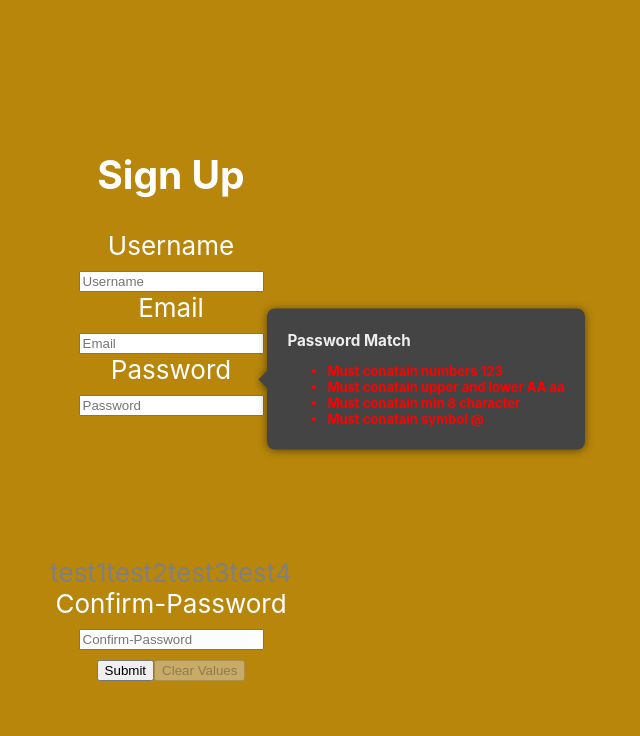
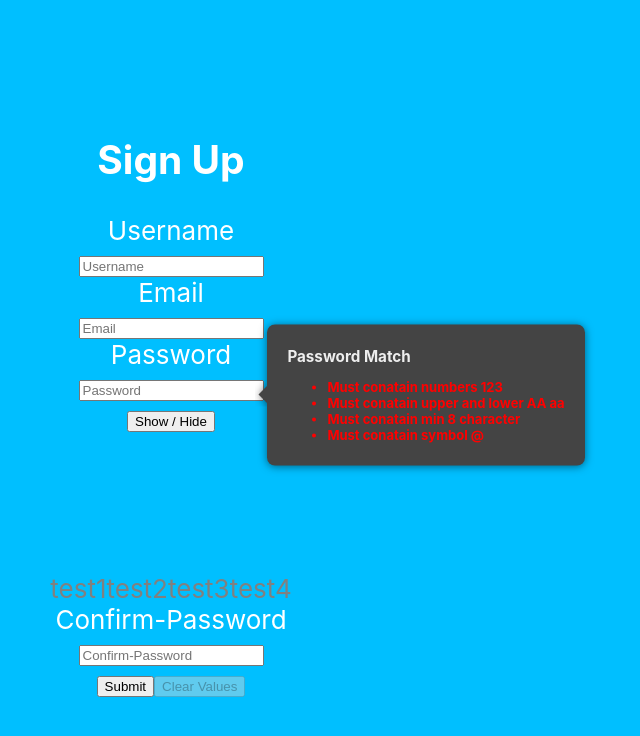
Before and after one commit to sumit1523/redux-form-with-password-strength, a React (Create React App) app: page / in a window 1280 px wide. Shown: the top 736 px of the page, without its empty margins (469-1109 px from the left). Built offline with nearby package versions, Linux system fonts and the light colour scheme.

Commit message:
Added password  show/hide features

```diff
--- a/src/App.css
+++ b/src/App.css
@@ -9,7 +9,7 @@
 }
 
 .App-header {
-  background-color: darkgoldenrod;
+  background-color: deepskyblue;
   min-height: 100vh;
   display: flex;
   flex-direction: column;
--- a/src/PasswordStrengthMeter.js
+++ b/src/PasswordStrengthMeter.js
@@ -15,7 +15,7 @@
     }
     let barLength = 0;
     Object.entries(colorBar).forEach(entry => {
-      if (entry[1] == true) {
+      if (entry[1] === true) {
         barLength += 1;
       }
     });
--- a/src/SyncValidationForm.js
+++ b/src/SyncValidationForm.js
@@ -21,6 +21,7 @@
   constructor(props) {
     super(props);
     this.state = {
+      hidden: true,
       colorBar: {
         length: false,
         character: false,
@@ -28,6 +29,10 @@
         number: false
       }
     }
+  }
+
+  toggleShow = () => {
+    this.setState({ hidden: !this.state.hidden });
   }
 
   handlePasswordChange = (event) => {
@@ -65,8 +70,9 @@
         <form onSubmit={handleSubmit}>
           <Field name="username" type="text" component={renderField} label="Username" />
           <Field name="email" type="email" component={renderField} label="Email" />
-          <Field name="password" type="password" component={renderField} label="Password"
+          <Field name="password" type={this.state.hidden ? "password" : "text"} component={renderField} label="Password"
             onChange={(event) => this.handlePasswordChange(event)} />
+            <button onClick={this.toggleShow}>Show / Hide</button>
           <PasswordToolTip colorBar={colorBar} />
           <PasswordStrengthMeter colorBar={colorBar} />
           <Field name="retypepassword" type="password" component={renderField} label="Confirm-Password" />
```
